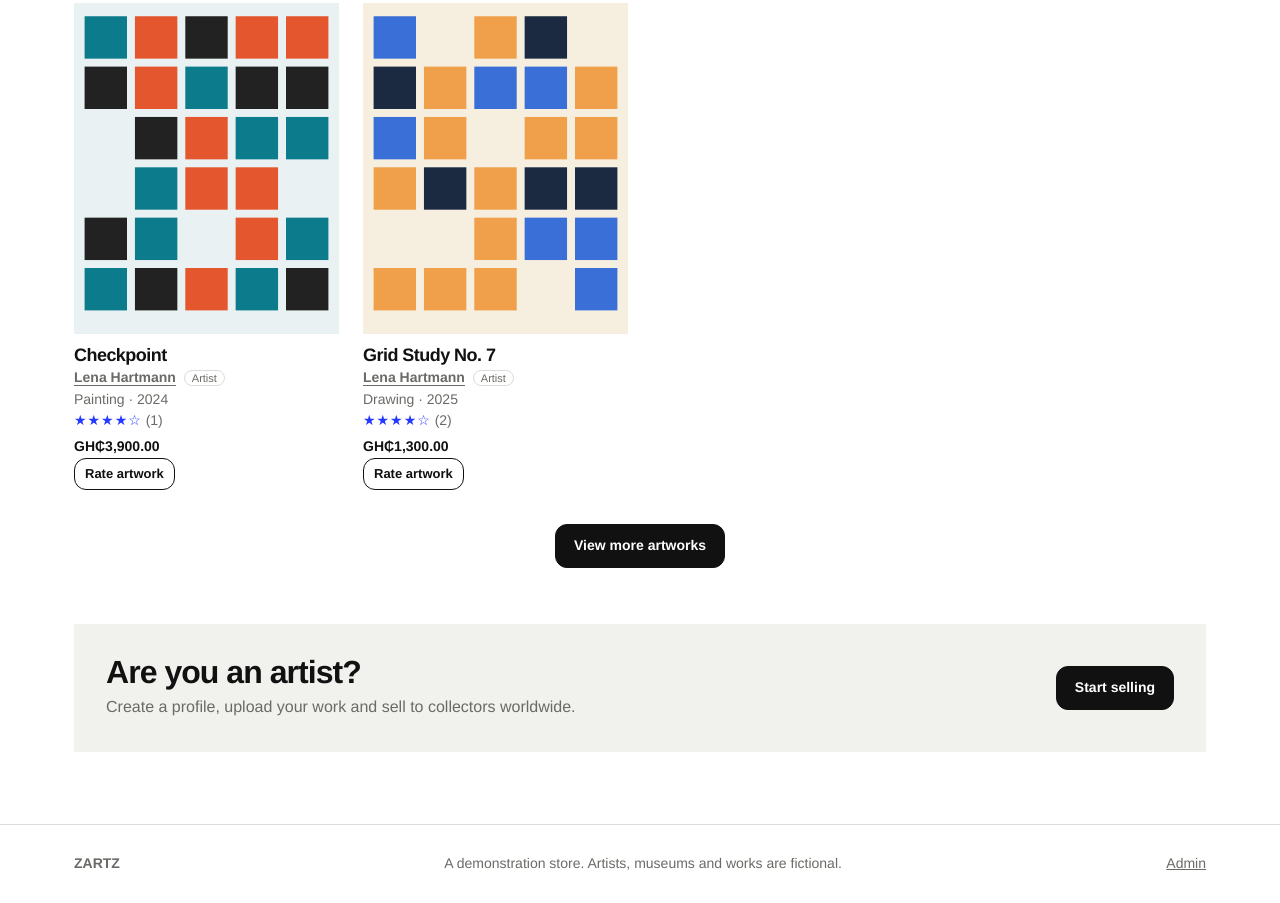
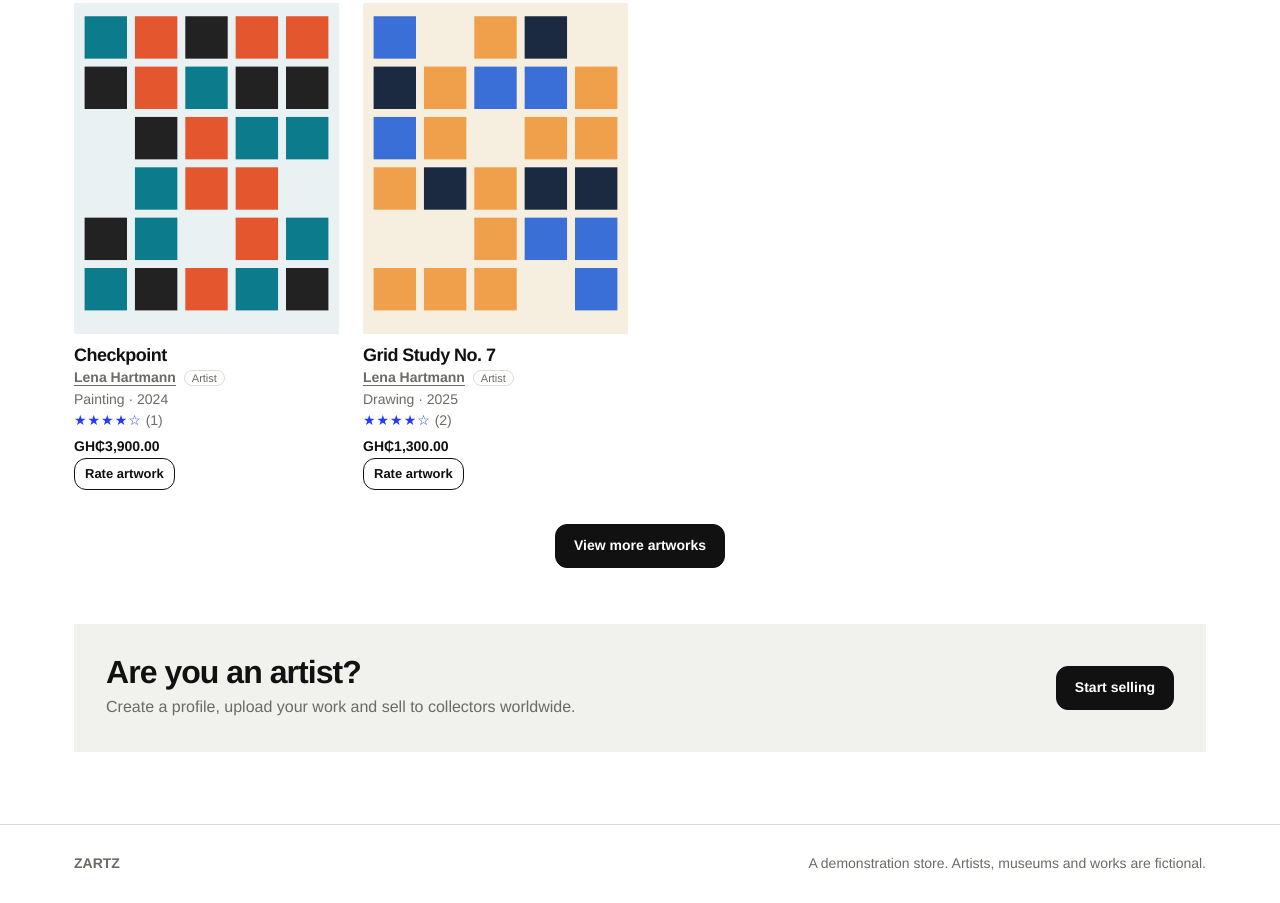
Before and after one commit to tidewellmanu/zarty, a plain HTML site: page index.html in a window 1280 px wide. Shown: the part 1355-2258 px from the top of the page. Drawn offline with nearby package versions, Linux system fonts and the light colour scheme; no server answers.

Commit message:
Remove public footer admin link

```diff
--- a/index.html
+++ b/index.html
@@ -64,7 +64,7 @@
 <section id="admin" class="view wrap"></section>
 </main>
 
-<footer><div class="wrap"><b id="fname">ZARTZ</b><span id="ftxt"></span><a href="#admin" class="mut">Admin</a></div></footer>
+<footer><div class="wrap"><b id="fname">ZARTZ</b><span id="ftxt"></span></div></footer>
 
 <dialog id="dlg" aria-label="Artwork details"></dialog>
 <dialog id="paydlg" aria-label="Checkout">
```
